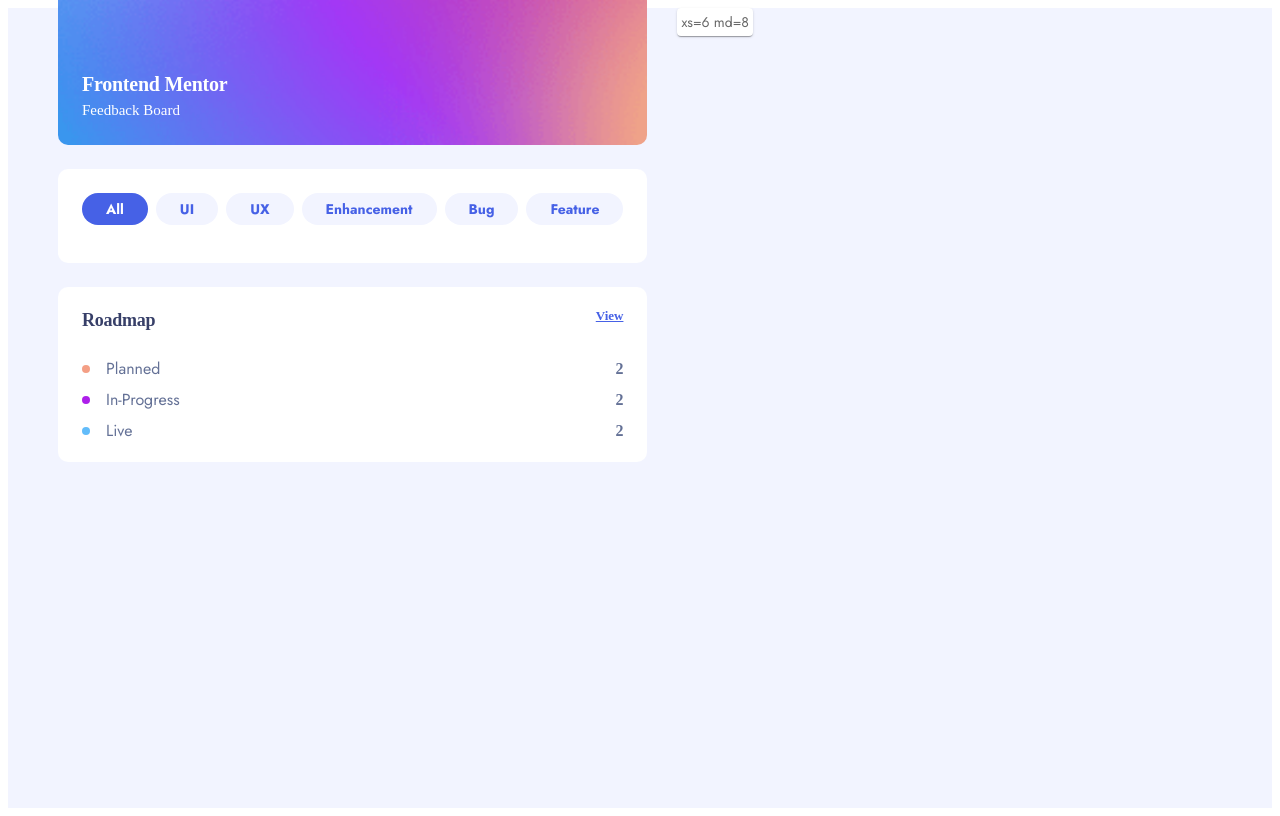
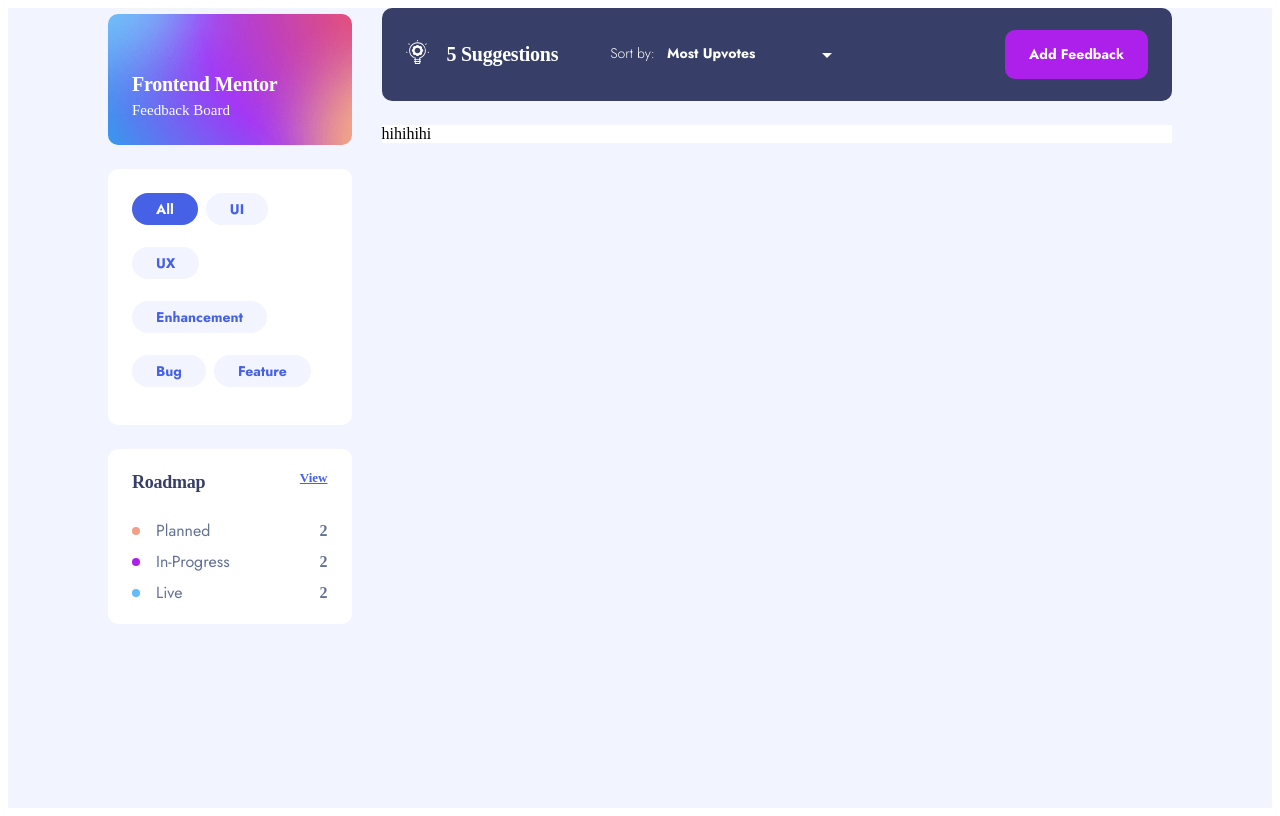
Before and after one commit to YoonJongok/product-feedback-web, a React (Vite) app: page / in a window 1280 px wide. Built offline with nearby package versions, Linux system fonts and the light colour scheme.

Commit message:
home header done

```diff
--- a/src/components/SideMenu.tsx
+++ b/src/components/SideMenu.tsx
@@ -1,10 +1,9 @@
 import { useState } from 'react';
 import { FlexBoxColumn } from './FlexBox/FlexBoxcolumn';
-import { Box, Chip, ImageListItem, Typography } from '@mui/material';
+import { Box, Chip, Typography } from '@mui/material';
 import { FlexBoxRow } from './FlexBox/FlexBoxRow';
 import DesktopHeaderImg from '../assets/suggestions/desktop/background-header.png';
-import TabletHeaderImg from '../assets/suggestions/tablet/background-header.png';
-import MobileHeaderImg from '../assets/suggestions/mobile/background-header.png';
+
 import { themeColors } from '../theme/colors';
 
 const filterConfig = ['All', 'UI', 'UX', 'Enhancement', 'Bug', 'Feature'];
--- a/src/pages/Home.tsx
+++ b/src/pages/Home.tsx
@@ -1,16 +1,28 @@
 import Grid from '@mui/material/Unstable_Grid2';
-import { Paper, styled } from '@mui/material';
 import { SideMenu } from '../components/SideMenu';
+import { FlexBoxRow } from '../components/FlexBox/FlexBoxRow';
+import { themeColors } from '../theme/colors';
+import { ReactComponent as SuggestionIcon } from '../assets/suggestions/icon-suggestions.svg';
+import { ReactComponent as CheckIcon } from '../assets/shared/icon-check.svg';
+import {
+  Button,
+  MenuItem,
+  OutlinedInput,
+  Select,
+  SelectChangeEvent,
+  Typography,
+} from '@mui/material';
+import { useState } from 'react';
 
-const Item = styled(Paper)(({ theme }) => ({
-  backgroundColor: theme.palette.mode === 'dark' ? '#1A2027' : '#fff',
-  ...theme.typography.body2,
-  padding: theme.spacing(1),
-  textAlign: 'center',
-  color: theme.palette.text.secondary,
-}));
+const sortByConfig = ['Most Upvotes', 'Least Upvotes', 'Most Comments', 'Least Comments'];
 
 export const Home = () => {
+  const [selectedSort, setSelectedSort] = useState<string>(sortByConfig[0]);
+
+  const handleChange = (event: SelectChangeEvent<string>) => {
+    setSelectedSort(event.target.value as string);
+  };
+
   return (
     <Grid
       container
@@ -22,8 +34,80 @@
       <Grid desktop={3}>
         <SideMenu />
       </Grid>
-      <Grid desktop={9}>
-        <Item>xs=6 md=8</Item>
+      <Grid
+        desktop={9}
+        sx={{
+          display: 'flex',
+          flexDirection: 'column',
+          gap: 6,
+        }}
+      >
+        <FlexBoxRow
+          sx={{
+            backgroundColor: themeColors.blue400,
+            px: 6,
+            py: 5,
+            justifyContent: 'space-between',
+            alignItems: 'center',
+            borderRadius: '10px',
+          }}
+        >
+          <FlexBoxRow sx={{ alignItems: 'center', gap: '38px' }}>
+            <FlexBoxRow sx={{ gap: '18px' }}>
+              <SuggestionIcon style={{ fill: themeColors.white }} />
+              <Typography variant='medium-02-bold' sx={{ color: themeColors.white }}>
+                5 Suggestions
+              </Typography>
+            </FlexBoxRow>
+            <Select
+              displayEmpty
+              value={selectedSort}
+              onChange={handleChange}
+              input={<OutlinedInput />}
+              renderValue={(selected) => (
+                <Typography
+                  variant='small-01-light'
+                  sx={{ display: 'flex', alignItems: 'center', color: themeColors.white, gap: 3 }}
+                >
+                  Sort by: <Typography variant='small-01-bold'>{selected}</Typography>
+                </Typography>
+              )}
+              MenuProps={{
+                PaperProps: {
+                  style: {
+                    width: '255px',
+                  },
+                },
+              }}
+              sx={{
+                width: '250px',
+                boxShadow: 'none',
+                '.MuiOutlinedInput-notchedOutline': { border: 0 },
+                '& > svg': { color: themeColors.white },
+              }}
+            >
+              {sortByConfig.map((sortType) => (
+                <MenuItem
+                  key={sortType}
+                  value={sortType}
+                  sx={{
+                    display: 'flex',
+                    justifyContent: 'space-between',
+                    alignItems: 'center',
+                    color:
+                      selectedSort === sortType ? themeColors.purple200 : themeColors.greyBlue300,
+                  }}
+                >
+                  {sortType} {selectedSort === sortType && <CheckIcon />}
+                </MenuItem>
+              ))}
+            </Select>
+          </FlexBoxRow>
+
+          <Button variant='containdPurple'>Add Feedback</Button>
+        </FlexBoxRow>
+
+        <FlexBoxRow sx={{ backgroundColor: themeColors.white }}> hihihihi</FlexBoxRow>
       </Grid>
     </Grid>
   );
--- a/src/theme/mui.theme.ts
+++ b/src/theme/mui.theme.ts
@@ -197,7 +197,7 @@
     values: {
       mobile: 375,
       tablet: 768,
-      desktop: 1440,
+      desktop: 1260,
     },
   },
   components: {
@@ -208,10 +208,14 @@
     },
     MuiButton: {
       styleOverrides: {
-        contained: {
+        root: {
           border: 'none',
           borderRadius: '10px',
           textTransform: 'capitalize',
+          color: themeColors.white,
+          padding: '12px 24px',
+          fontSize: '14px',
+          fontWeight: 700,
         },
       },
       variants: [
```
Also changed, not shown: src/assets/suggestions/icon-suggestions.svg.
